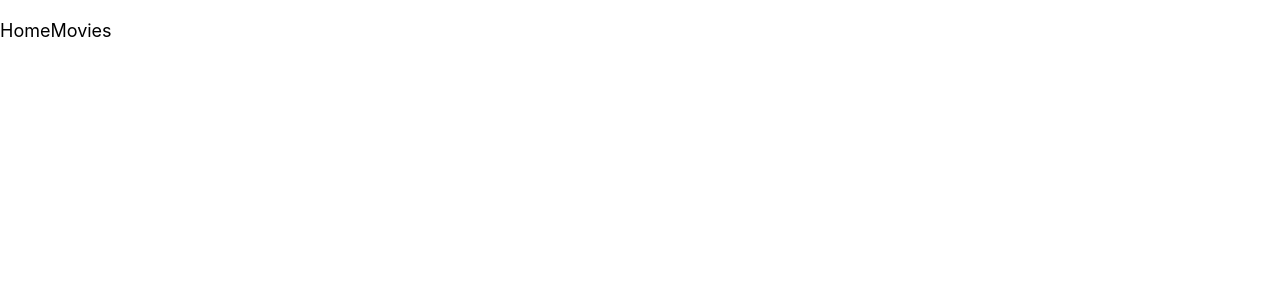
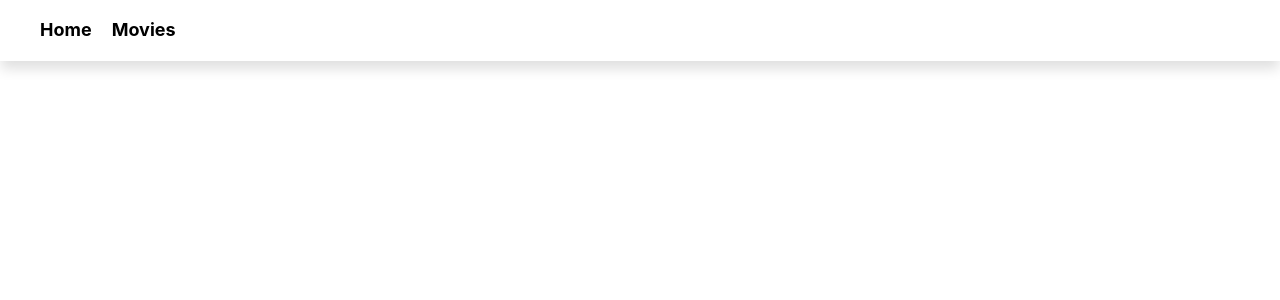
Before and after one commit to olhabahaieva/goit-react-hw-05-movie, a React (Create React App) app: page / in a window 1280 px wide. Shown: the top 300 px of the page. Built offline with nearby package versions, Linux system fonts and the light colour scheme.

Commit message:
added basic style to the header

```diff
--- a/src/components/header/Header.jsx
+++ b/src/components/header/Header.jsx
@@ -6,7 +6,7 @@ const Header = () => {
   return (
     <>
       <header className={css.header}>
-        <nav>
+        <nav className={css.nav}>
           <Link className={css.link} to="/">
             Home
           </Link>
--- a/src/components/header/Header.module.css
+++ b/src/components/header/Header.module.css
@@ -1,8 +1,25 @@
-.header{
-    width: 100%;
+.header {
+  width: 100%;
 }
-.link{
-    font-size: 18px;
-    color: black;
-    text-decoration:none;
+
+.nav {
+  display: flex;
+  gap: 20px;
+  padding: 20px 40px;
+  -webkit-box-shadow: 0px 9px 12px -1px rgba(224, 224, 224, 1);
+  -moz-box-shadow: 0px 9px 12px -1px rgba(224, 224, 224, 1);
+  box-shadow: 0px 9px 12px -1px rgba(224, 224, 224, 1);
 }
+
+.link {
+  font-size: 18px;
+  font-weight: bold;
+  color: black;
+  text-decoration: none;
+  transition: color 0.5s ease;
+}
+
+.link:hover,
+.link:focus{
+    color: orange;
+}
```
